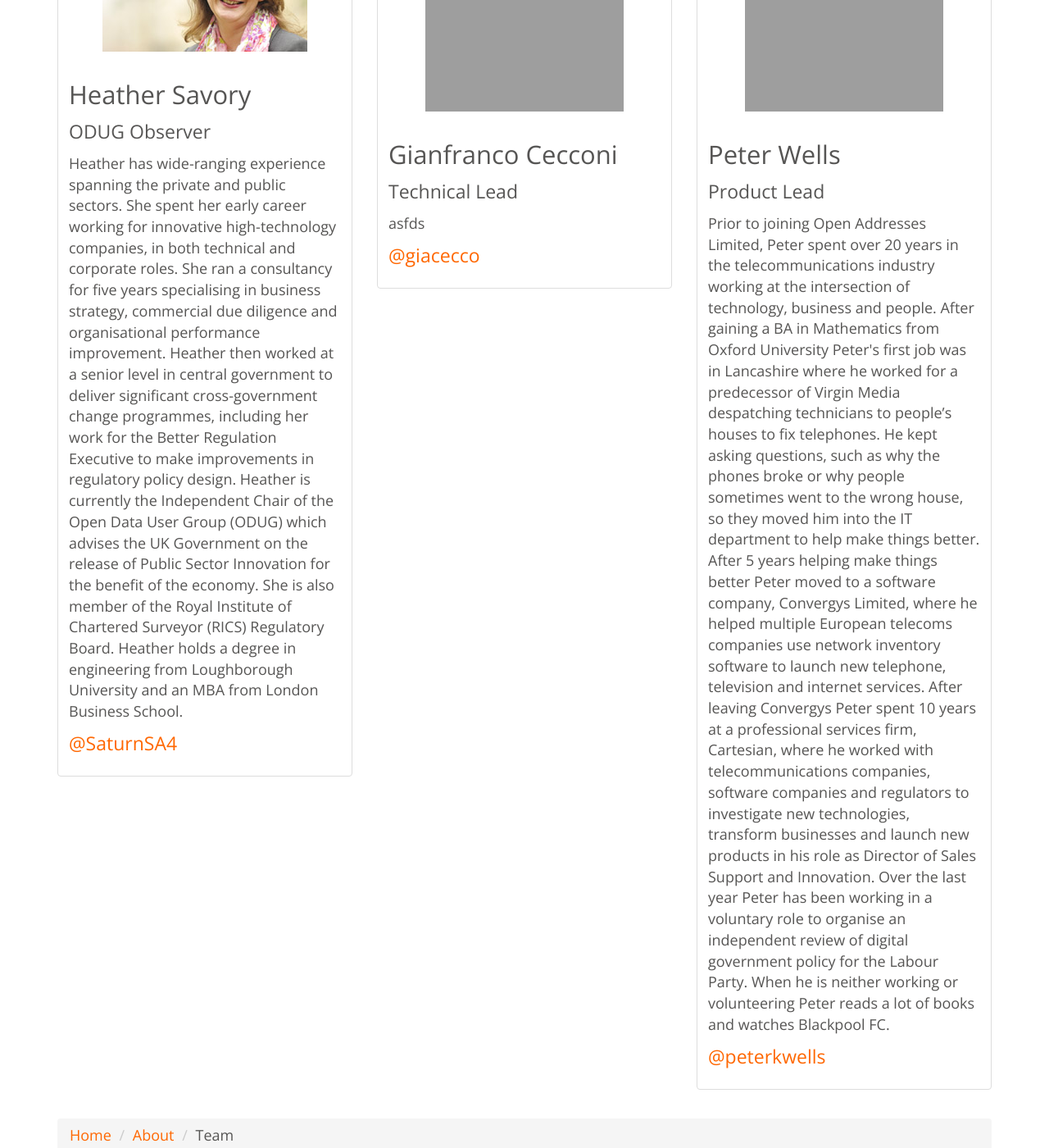
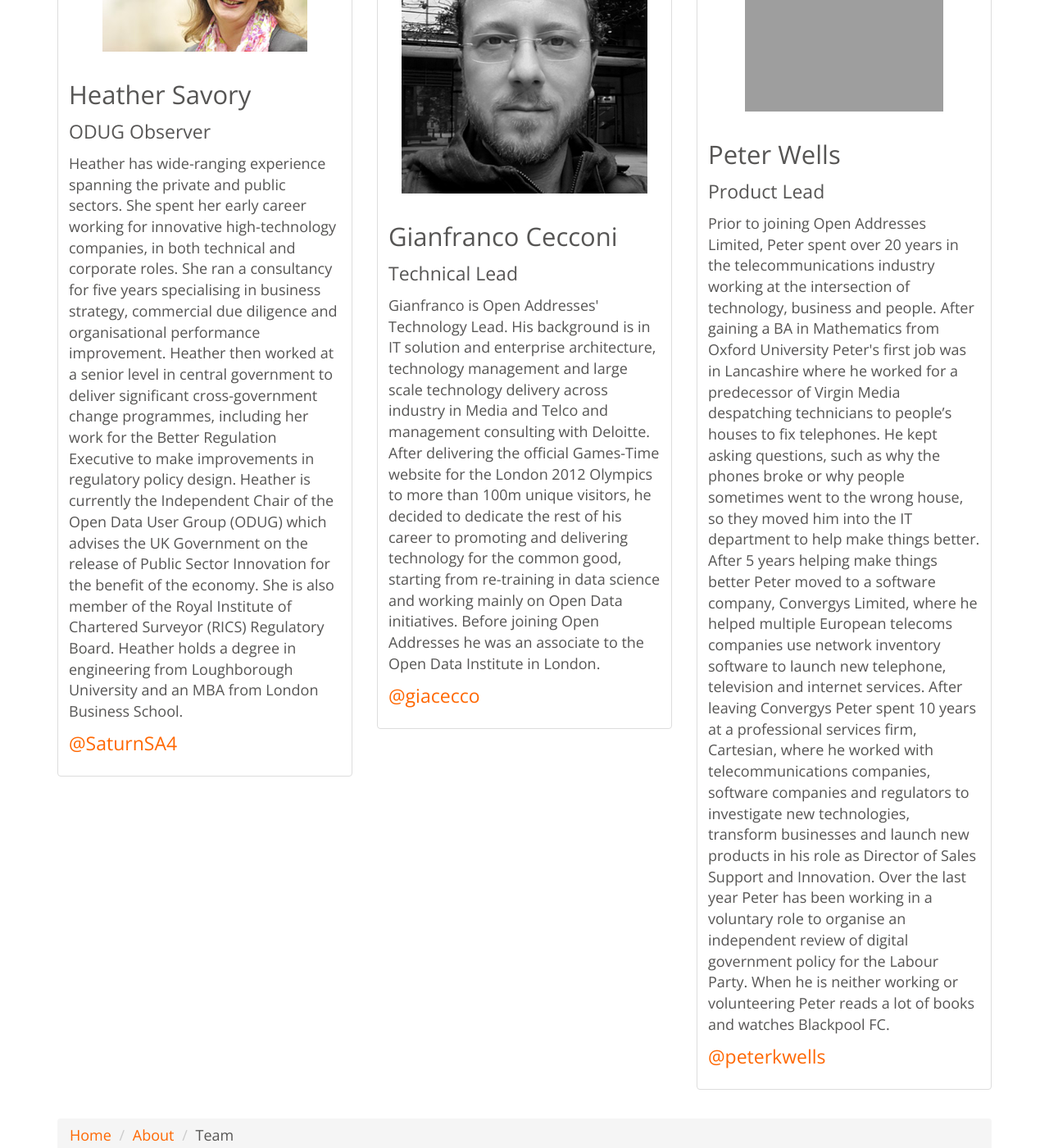
Before and after one commit to OpenAddressesUK/OLD_openaddressesuk.github.io, a Jekyll site: the page built from about/team.html, in a window 1280 px wide and 1400 px high, scrolled down 2775 px. Shown: the whole window at 82% size. Built offline with Jekyll 4.4.1, drawn with Linux system fonts in a browser that asks for light colours; nearby versions of some CDN libraries; grey boxes are pictures that could not be loaded.

Commit message:
Early profile and picture for Gianfranco

```diff
--- a/_data/team.yml
+++ b/_data/team.yml
@@ -28,9 +28,9 @@
 
 - name: Gianfranco Cecconi
   role: Technical Lead
-  image: http://placekitten.com/g/242/200
+  image: /assets/images/team_gianfranco_cecconi.png
   twitter: giacecco
-  bio: asfds
+  bio: Gianfranco is Open Addresses' Technology Lead. His background is in IT solution and enterprise architecture, technology management and large scale technology delivery across industry in Media and Telco and management consulting with Deloitte. After delivering the official Games-Time website for the London 2012 Olympics to more than 100m unique visitors, he decided to dedicate the rest of his career to promoting and delivering technology for the common good, starting from re-training in data science and working mainly on Open Data initiatives. Before joining Open Addresses he was an associate to the Open Data Institute in London.
 
 - name: Peter Wells
   role: Product Lead
```
Also changed, not shown: assets/images/team_gianfranco_cecconi.png (added).
